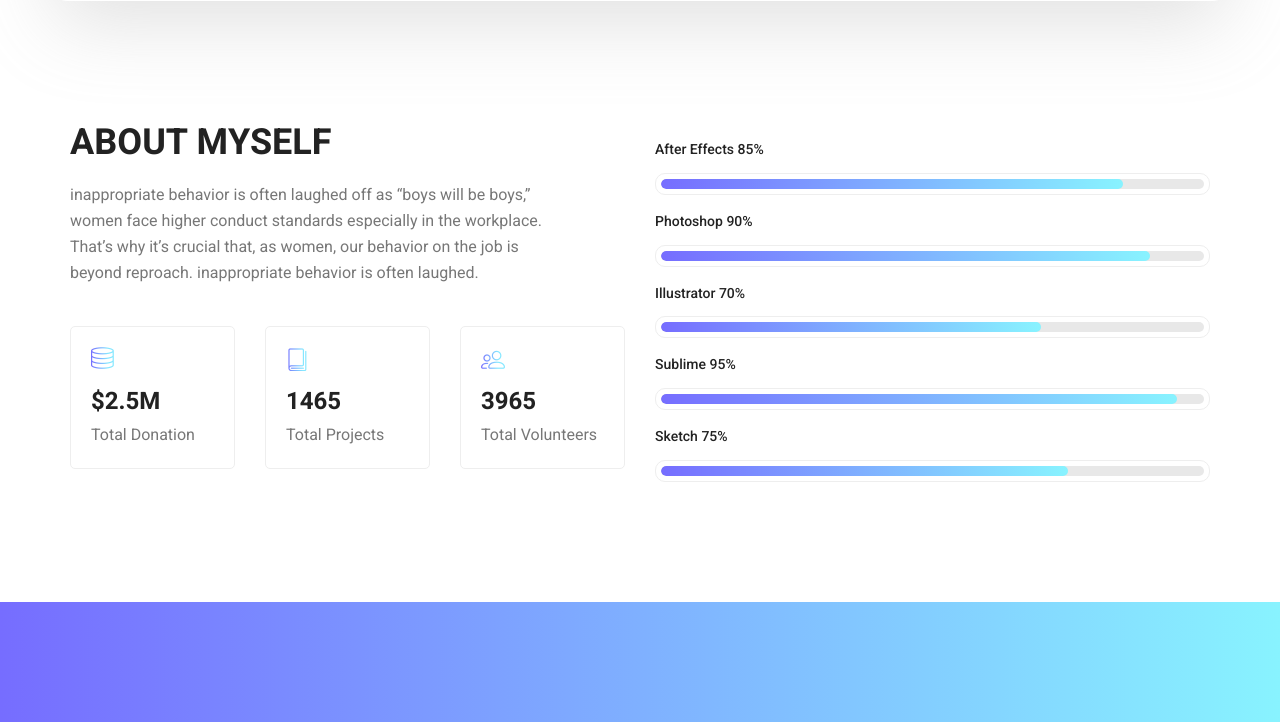
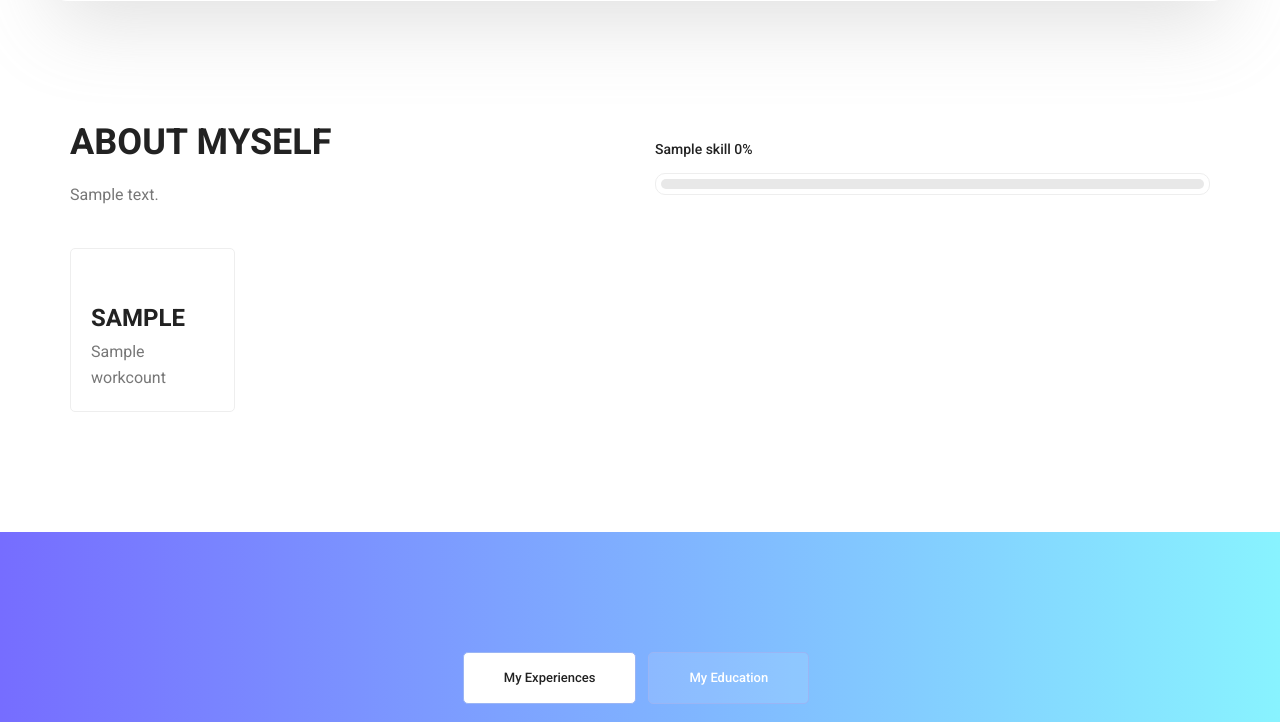
Before and after one commit to Asheshshrestha/mysite, a Django app: page / in a window 1280 px wide. Shown: the part 959-1681 px from the top of the page. Run offline with Django 3.2, Linux system fonts and the light colour scheme; tables that the repository leaves empty hold one stand-in row (values such as "Sample post"); grey boxes marked "Sample" are stand-in pictures; some libraries are stand-ins or nearby versions.

Commit message:
About model added

```diff
--- a/mywebsite/mydata/admin.py
+++ b/mywebsite/mydata/admin.py
@@ -1,5 +1,8 @@
 from django.contrib import admin
-from mydata.models import PersonalData
+from mydata.models import PersonalData,AboutMyself,WorkCount,Skills
 # Register your models here.
 
 admin.site.register(PersonalData)
+admin.site.register(AboutMyself)
+admin.site.register(Skills)
+admin.site.register(WorkCount)
--- a/mywebsite/mydata/models.py
+++ b/mywebsite/mydata/models.py
@@ -1,5 +1,5 @@
 from django.db import models
-
+from faicon.fields import FAIconField
 # Create your models here.
 
 class PersonalData(models.Model):
@@ -19,3 +19,29 @@
 
     def __str__(self):
         return self.first_name
+
+class WorkCount(models.Model):
+
+    work_name = models.CharField(max_length=20,null=True)
+    count = models.CharField(max_length=10,null=True)
+    icon = FAIconField()
+
+    def __str__(self):
+        return self.work_name
+
+class Skills(models.Model):
+
+    skill_name =models.CharField(max_length=30,null=True)
+    percentage = models.CharField(max_length=2,null=True)
+
+    def __str__(self):
+        return self.skill_name
+
+class AboutMyself(models.Model):
+
+    short_desc = models.CharField(max_length=300,null=True)
+    work_count = models.ManyToManyField(WorkCount,null=True)
+    Skills = models.ManyToManyField(Skills,null=True)
+
+    def __str__(self):
+        return self.short_desc[:10]
--- a/mywebsite/mysite/views.py
+++ b/mywebsite/mysite/views.py
@@ -1,15 +1,17 @@
 from django.shortcuts import render
 from project.models import ProjectName
-from mydata.models import PersonalData
+from mydata.models import PersonalData,AboutMyself
 # Create your views here.
 
 def home(request):
     template_name="pages/index/index.html"
     prof_data = PersonalData.objects.first()
+    about_data = AboutMyself.objects.first()
     project_list = ProjectName.objects.all()[:6]
     context = {
                 'projects':project_list,
-                'profile':prof_data
+                'profile':prof_data,
+                'about' : about_data
                 }
     return render(request,template_name,context=context)
 
--- a/mywebsite/mywebsite/urls.py
+++ b/mywebsite/mywebsite/urls.py
@@ -23,4 +23,5 @@
     path('admin/', admin.site.urls),
     path('ashesh/',include('mysite.urls')),
     path('',home,name="home"),
+    path('faicon/',include('faicon.urls'))
 ] + static(settings.STATIC_URL, document_root=settings.STATIC_ROOT)+static(settings.MEDIA_URL, document_root=settings.MEDIA_ROOT)
--- a/mywebsite/templates/pages/index/slices/welcome.html
+++ b/mywebsite/templates/pages/index/slices/welcome.html
@@ -6,75 +6,33 @@
         			<div class="col-lg-6">
         				<div class="welcome_text">
         					<h4>About Myself</h4>
-        					<p>inappropriate behavior is often laughed off as “boys will be boys,” women face higher conduct standards especially in the workplace. That’s why it’s crucial that, as women, our behavior on the job is beyond reproach. inappropriate behavior is often laughed.</p>
+        					<p>{{ about.short_desc }}</p>
         					<div class="row">
+							{% for work in about.work_count.all %}
         						<div class="col-md-4">
         							<div class="wel_item">
-        								<i class="lnr lnr-database"></i>
-        								<h4>$2.5M</h4>
-        								<p>Total Donation</p>
+        								<i class="fa fa-{{ work.icon.icon }}"></i>
+        								<h4>{{ work.count}}</h4>
+        								<p>{{ work.work_name}}</p>
         							</div>
         						</div>
-        						<div class="col-md-4">
-        							<div class="wel_item">
-        								<i class="lnr lnr-book"></i>
-        								<h4>1465</h4>
-        								<p>Total Projects</p>
-        							</div>
-        						</div>
-        						<div class="col-md-4">
-        							<div class="wel_item">
-        								<i class="lnr lnr-users"></i>
-        								<h4>3965</h4>
-        								<p>Total Volunteers</p>
-        							</div>
-        						</div>
+							{% endfor %}
         					</div>
         				</div>
         			</div>
         			<div class="col-lg-6">
         				<div class="tools_expert">
         					<div class="skill_main">
+							{% for skill in about.Skills.all %}
 								<div class="skill_item">
-									<h4>After Effects <span class="counter">85</span>%</h4>
+									<h4>{{ skill.skill_name }} <span class="counter">{{ skill.percentage }}</span>%</h4>
 									<div class="progress_br">
 										<div class="progress">
-											<div class="progress-bar" role="progressbar" aria-valuenow="85" aria-valuemin="0" aria-valuemax="100"></div>
+											<div class="progress-bar" role="progressbar" aria-valuenow="{{ skill.percentage }}" aria-valuemin="0" aria-valuemax="100"></div>
 										</div>
 									</div>
 								</div>
-								<div class="skill_item">
-									<h4>Photoshop <span class="counter">90</span>%</h4>
-									<div class="progress_br">
-										<div class="progress">
-											<div class="progress-bar" role="progressbar" aria-valuenow="90" aria-valuemin="0" aria-valuemax="100"></div>
-										</div>
-									</div>
-								</div>
-								<div class="skill_item">
-									<h4>Illustrator <span class="counter">70</span>%</h4>
-									<div class="progress_br">
-										<div class="progress">
-											<div class="progress-bar" role="progressbar" aria-valuenow="70" aria-valuemin="0" aria-valuemax="100"></div>
-										</div>
-									</div>
-								</div>
-								<div class="skill_item">
-									<h4>Sublime <span class="counter">95</span>%</h4>
-									<div class="progress_br">
-										<div class="progress">
-											<div class="progress-bar" role="progressbar" aria-valuenow="95" aria-valuemin="0" aria-valuemax="100"></div>
-										</div>
-									</div>
-								</div>
-								<div class="skill_item">
-									<h4>Sketch <span class="counter">75</span>%</h4>
-									<div class="progress_br">
-										<div class="progress">
-											<div class="progress-bar" role="progressbar" aria-valuenow="75" aria-valuemin="0" aria-valuemax="100"></div>
-										</div>
-									</div>
-								</div>
+							{% endfor %}
 							</div>
         				</div>
         			</div>
```
Also changed, not shown: mywebsite/mywebsite/settings.py (+7 -1 lines), 1 other file.
